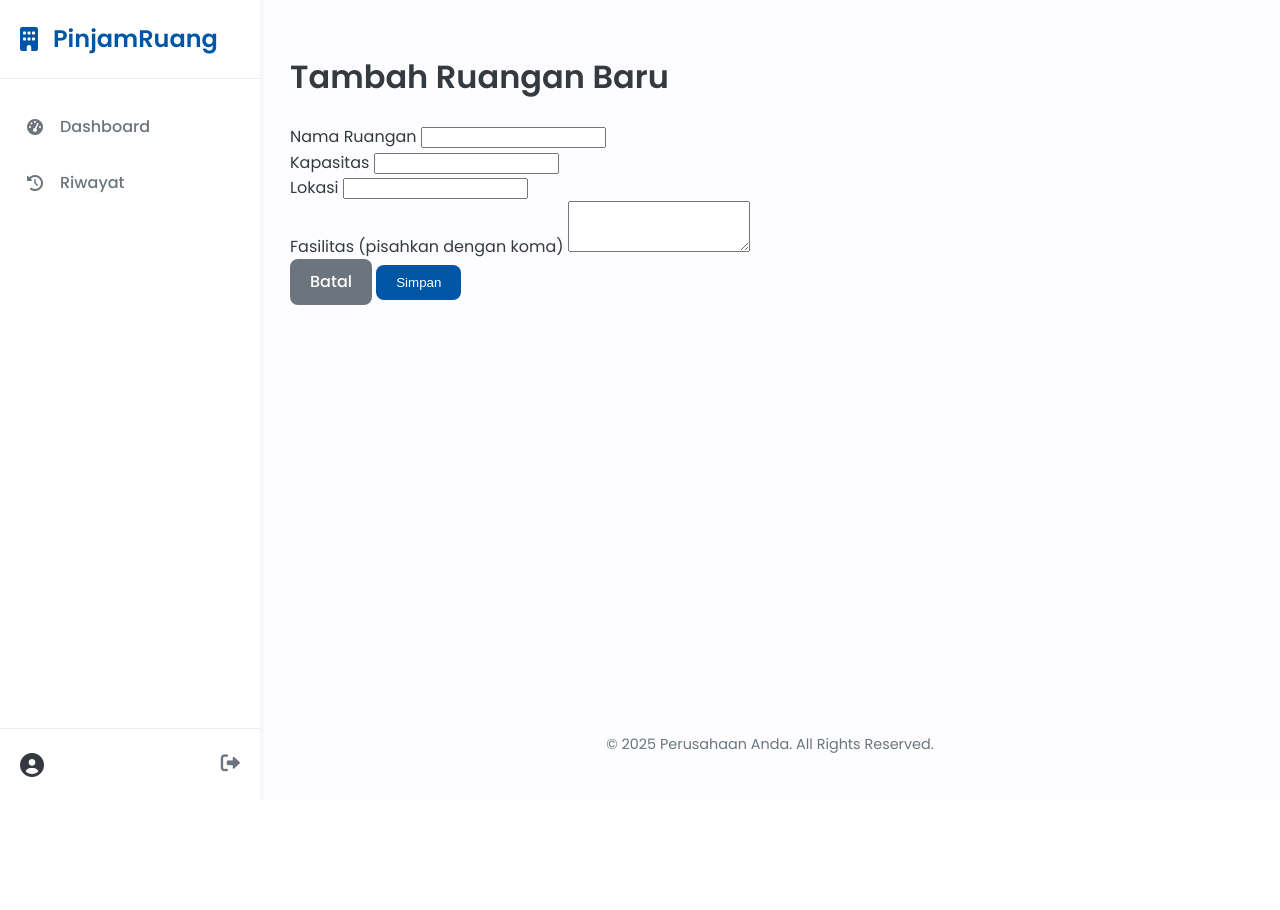
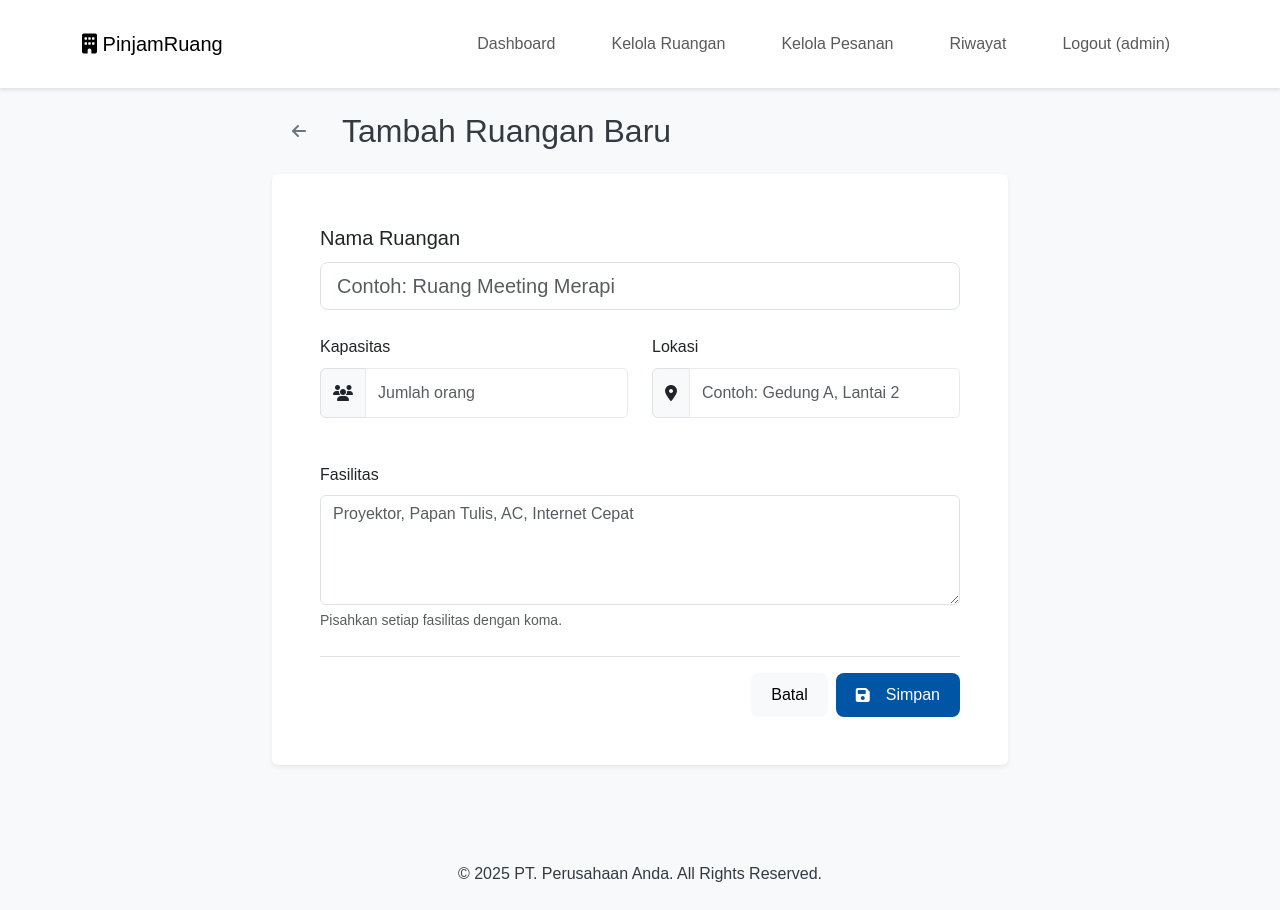
Before and after one commit to alaihsan/pinjam-ruang, a Flask app: page /manage-rooms/add in a window 1280 px wide. Before the commit the page ends 777 px from the top, so only its background shows below. Run offline with Flask 3, Linux system fonts and the light colour scheme; a user stored in the database is signed in.

Commit message:
update edit room

```diff
--- a/my-app/templates/add_edit_room.html
+++ b/my-app/templates/add_edit_room.html
@@ -1,32 +1,60 @@
-{% extends 'base.html' %}
+{% extends "dashboard.html" %}
 
-{% block title %}{{ form_title }}{% endblock %}
+{% block title %}{{ form_title }} - Sistem Pinjam Ruang{% endblock %}
 
 {% block content %}
-<h1 class="h2 mb-4">{{ form_title }}</h1>
+<div class="row justify-content-center">
+    <div class="col-lg-9 col-xl-8">
 
-<div class="card">
-    <div class="card-body">
+        <div class="d-flex align-items-center mb-4">
+            <a href="{{ url_for('manage_rooms') }}" class="btn btn-outline-secondary me-3" title="Kembali ke Kelola Ruangan">
+                <i class="fas fa-arrow-left"></i>
+            </a>
+            <h1 class="h2 mb-0">{{ form_title }}</h1>
+        </div>
+
+        <div class="card shadow-sm border-0">
+            <div class="card-body p-4 p-md-5">
                 <form method="POST">
-            <div class="mb-3">
-                <label for="name" class="form-label">Nama Ruangan</label>
-                <input type="text" class="form-control" id="name" name="name" value="{{ room.name if room else '' }}" required>
+
+                    <div class="mb-4">
+                        <label for="name" class="form-label fs-5">Nama Ruangan</label>
+                        <input type="text" class="form-control form-control-lg" id="name" name="name" value="{{ room.name if room else '' }}" placeholder="Contoh: Ruang Meeting Merapi" required>
                     </div>
-            <div class="mb-3">
+
+                    <div class="row">
+                        <div class="col-md-6 mb-4">
                              <label for="capacity" class="form-label">Kapasitas</label>
-                <input type="number" class="form-control" id="capacity" name="capacity" value="{{ room.capacity if room else '' }}" required>
+                             <div class="input-group">
+                                <span class="input-group-text"><i class="fas fa-users"></i></span>
+                                <input type="number" class="form-control" id="capacity" name="capacity" value="{{ room.capacity if room else '' }}" required min="1" placeholder="Jumlah orang">
                              </div>
-            <div class="mb-3">
+                        </div>
+                        <div class="col-md-6 mb-4">
                             <label for="location" class="form-label">Lokasi</label>
-                <input type="text" class="form-control" id="location" name="location" value="{{ room.location if room else '' }}">
+                            <div class="input-group">
+                                <span class="input-group-text"><i class="fas fa-map-marker-alt"></i></span>
+                                <input type="text" class="form-control" id="location" name="location" value="{{ room.location if room else '' }}" placeholder="Contoh: Gedung A, Lantai 2">
                             </div>
-            <div class="mb-3">
-                <label for="facilities" class="form-label">Fasilitas (pisahkan dengan koma)</label>
-                <textarea class="form-control" id="facilities" name="facilities" rows="3">{{ room.facilities if room else '' }}</textarea>
                         </div>
-            <a href="{{ url_for('manage_rooms') }}" class="btn btn-secondary">Batal</a>
-            <button type="submit" class="btn btn-primary">Simpan</button>
+                    </div>
+
+                    <div class="mb-4">
+                        <label for="facilities" class="form-label">Fasilitas</label>
+                        <textarea class="form-control" id="facilities" name="facilities" rows="4" placeholder="Proyektor, Papan Tulis, AC, Internet Cepat">{{ room.facilities if room else '' }}</textarea>
+                        <div class="form-text">Pisahkan setiap fasilitas dengan koma.</div>
+                    </div>
+
+                    <div class="d-flex justify-content-end pt-3 border-top">
+                        <a href="{{ url_for('manage_rooms') }}" class="btn btn-light me-2">Batal</a>
+                        <button type="submit" class="btn btn-primary">
+                            <i class="fas fa-save me-2"></i>
+                            Simpan
+                        </button>
+                    </div>
                 </form>
             </div>
         </div>
+    </div>
+</div>
 {% endblock %}
```
Also changed, not shown: my-app/templates/manage_rooms.html (+69 -78 lines). Lines whose indentation alone changed are shown as unchanged.
